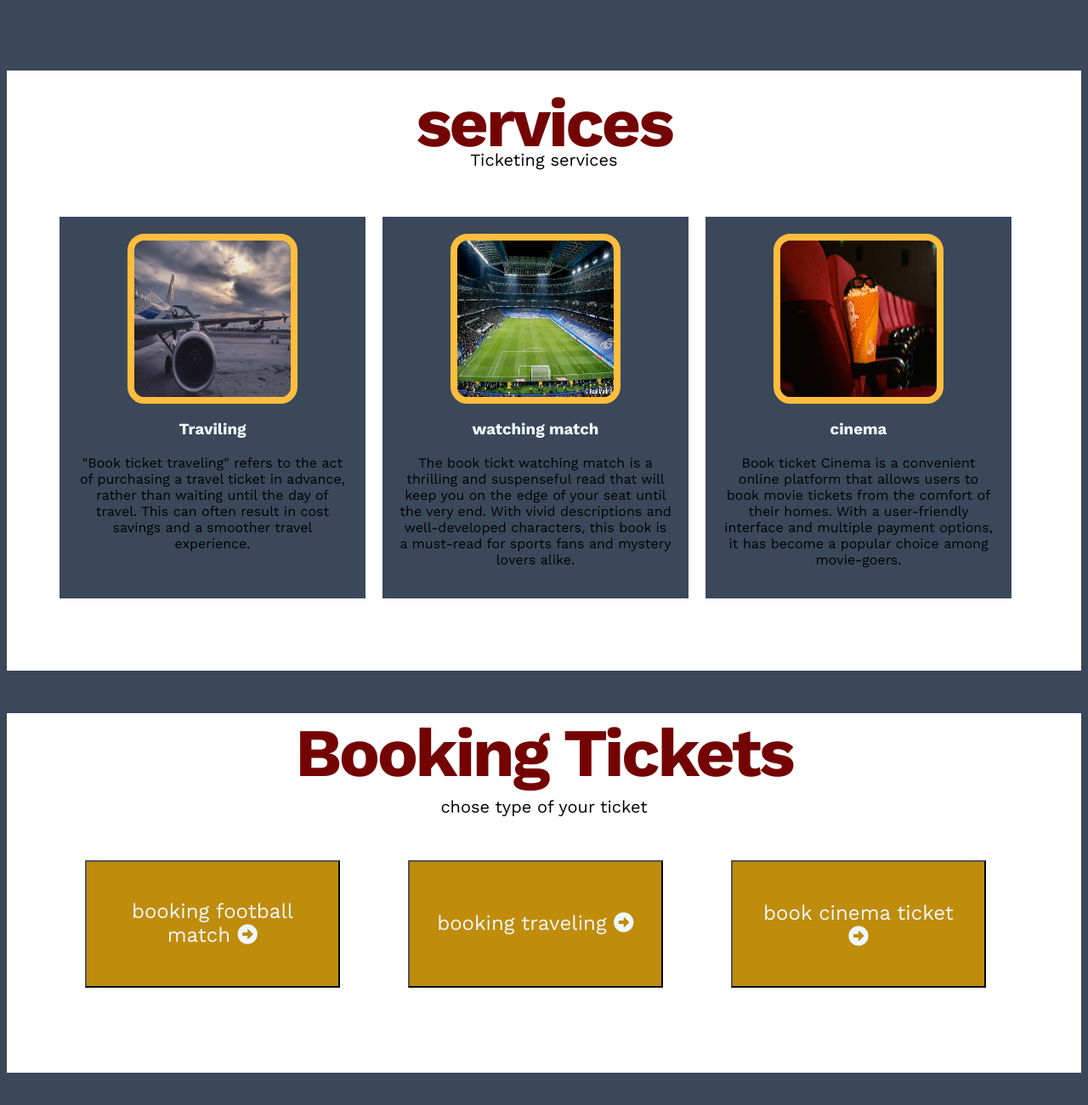
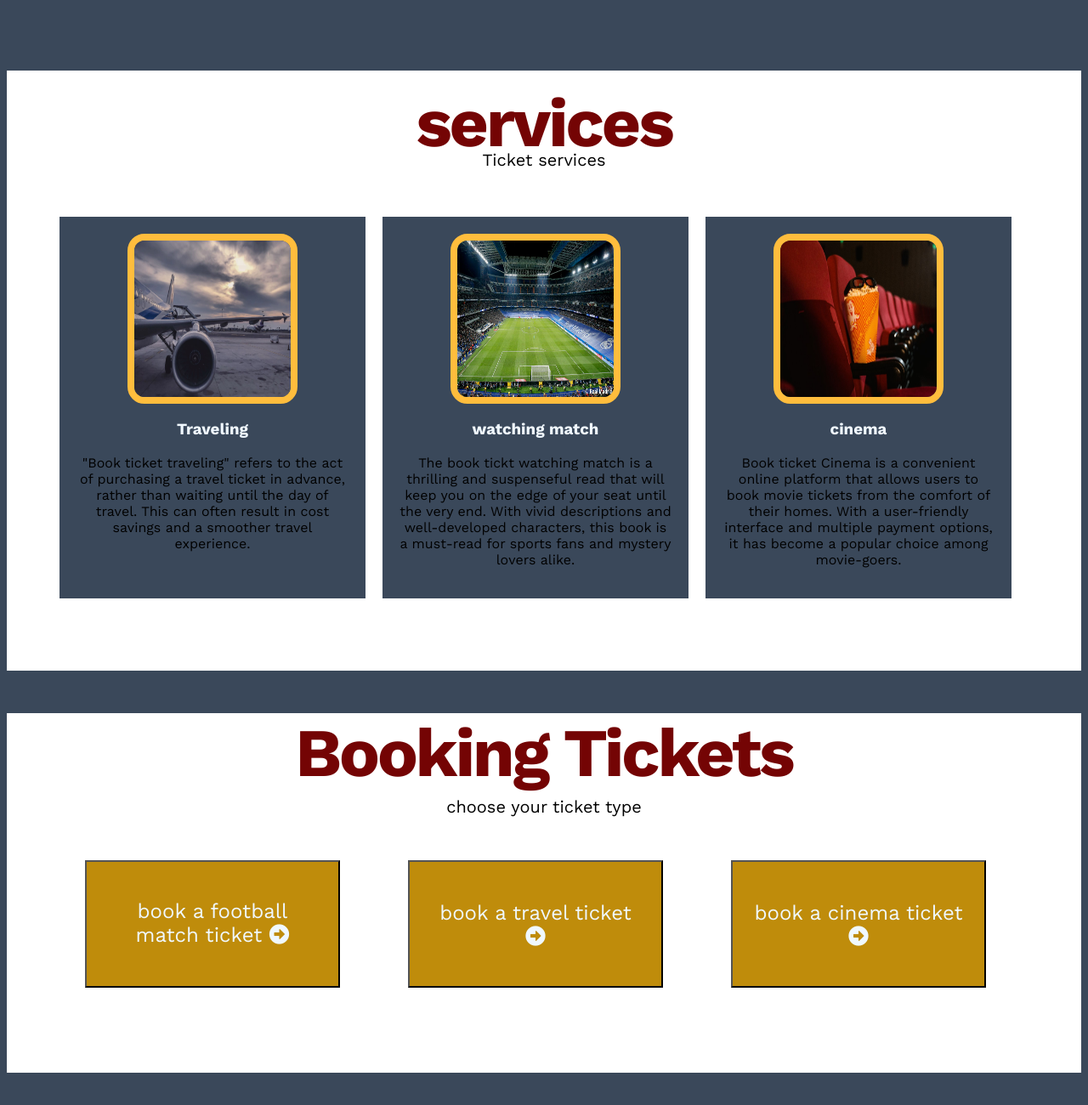
Before and after one commit to moohammedddd/Ticket-Hub, a plain HTML site: page index.html in a window 1280 px wide. Shown: the part 1406-2706 px from the top of the page at 85% size. Drawn offline with nearby package versions, Linux system fonts and the light colour scheme.

Commit message:
Update index.html

```diff
--- a/index.html
+++ b/index.html
@@ -80,14 +80,14 @@
   <div class="services" id="services">
     <div class="container">
       <h2 class="special-heading">services</h2>
-      <p>Ticketing services</p>
+      <p>Ticket services</p>
       <div class="services-content">
       <div class="srv">
 
           <img class="photo" src="imges/IMG-20230411-WA0025.jpg">
 
         <div class="text">
-          <h3>Traviling</h3>
+          <h3>Traveling</h3>
           <p>
             "Book ticket traveling" refers to the act of purchasing a travel ticket in advance, rather than waiting until the day of travel. This can often result in cost savings and a smoother travel experience.
           </p>
@@ -120,23 +120,23 @@
  <div class="Book" id="Booking">
   <div class="container">
     <h2 class="special-heading">Booking Tickets</h2>
-    <p>chose type of your ticket<p>
+    <p>choose your ticket type<p>
   <div class="icons">
     <div class="first-icon">
       <a href="https://nemradel.github.io/TicketHub_FootballPage/" target="_blank">
-        <button style='font-size:24px'>booking football match
+        <button style='font-size:24px'>book a football match ticket
         <i class='fas fa-arrow-alt-circle-right'></i></button>
       </a>
     </div>
     <div class="secound-icon">
       <a href="https://nemradel.github.io/TicketHub_PlanePage/ "target="_blank">
-        <button style='font-size:24px'>booking traveling
+        <button style='font-size:24px'>book a travel ticket
         <i class='fas fa-arrow-alt-circle-right'></i></button>
       </a>
     </div>
     <div class="third-icon">
       <a href="https://nemradel.github.io/TicketHub_CinemaPage/" target="_blank">
-        <button style='font-size:24px'> book cinema ticket
+        <button style='font-size:24px'> book a cinema ticket
         <i class='fas fa-arrow-alt-circle-right'></i></button>
       </a>
     </div>
```
